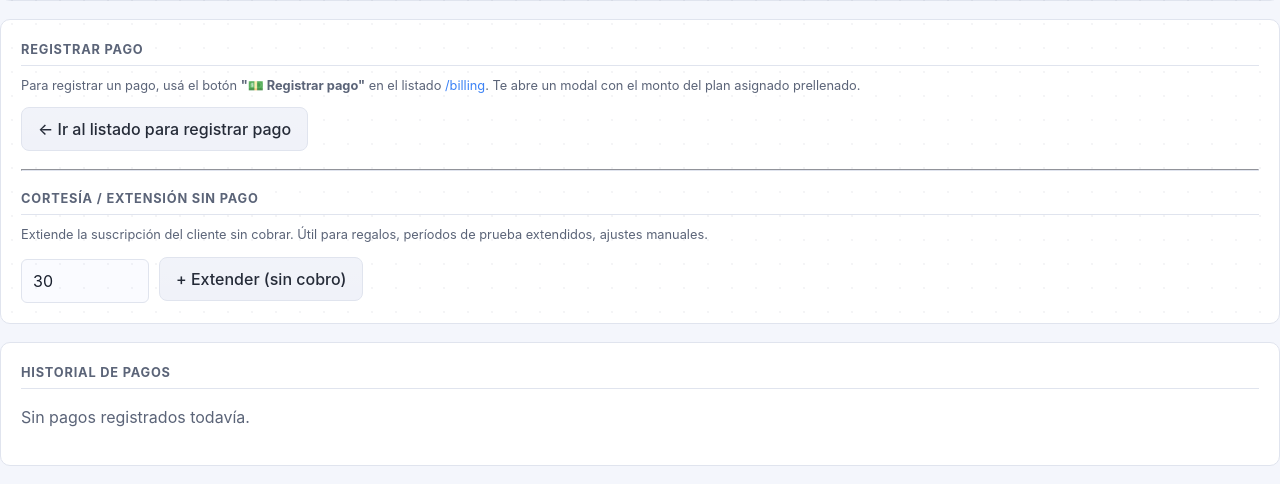
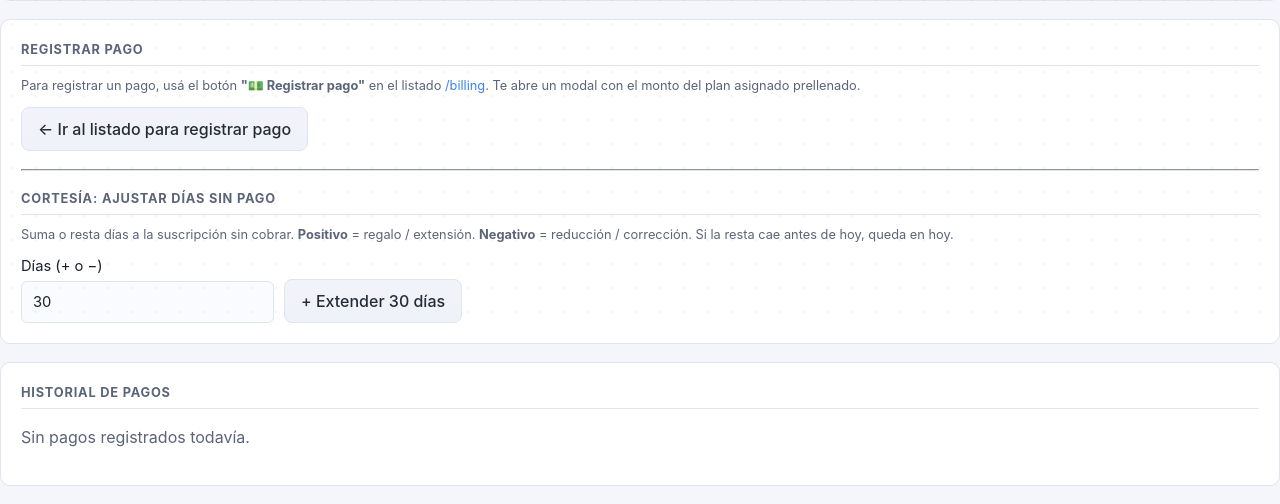
Before and after one commit to mtandazo35/monitor-maat-pro, a FastAPI app: template web/app/templates/billing_detail.html in a window 1280 px wide. Shown: the part 468-972 px from the top of the page. Before the commit the page ends 934 px from the top, so only its background shows below. Run offline with FastAPI, Linux system fonts and the light colour scheme; the template is opened without the code that fills it: most values are stand-ins (such as "Sample title", 1, 10 or a date in 2020); data that the repository does not hold is empty; parts of the project's set-up code (start-up, migrations or seed data) failed here and were passed over; some libraries are stand-ins or nearby versions.

Commit message:
feat(billing): cortesia ahora suma O resta dias (positivo/negativo)
Antes el form 'Cortesia' solo permitia agregar dias (input min='1').
Ahora el campo acepta cualquier numero != 0:
  - Positivo (+30): extiende paid_until 30 dias hacia adelante
  - Negativo (-7): reduce paid_until 7 dias (penalizacion / correccion)
  - Cero: error claro (boton deshabilitado)

Backend (billing_service.register_payment):
- Validacion days>0 cambiada a days!=0
- Logica diferente segun signo:
  * days > 0: paid_until = max(actual, hoy) + days  (no se pierden dias futuros)
  * days < 0: paid_until = (actual o hoy) + days   (resta directa)
- Si la resta cae antes de hoy, se clampea a hoy (no permitimos dejar
  paid_until en una fecha pasada absurda)
- Pagos con monto > 0 NO pueden tener days < 0 (contradiccion)

Endpoint /users/{id}/extend:
- Quitada validacion de min='1'
- Notes auto: 'Extension sin pago' o 'Reduccion manual' segun signo
- Event log diferenciado: payment_extended (info) o payment_reduced (warn)
- Notify al cliente solo cuando se extiende (no le notifica reduccion;
  el admin puede comunicarlo manualmente)
- Flash con texto contextual ('extendida' / 'reducida' + dias absolutos)

UI (billing_detail.html):
- Input number sin min/max, permite negativos
- Boton dinamico con JS:
  * +30 → '+ Extender 30 días' (estilo normal)
  * -7  → '− Reducir 7 días' (clase .warn rojo)
  * 0   → 'Ingresá un número distinto de 0' (deshabilitado)
- Confirm contextual ('extender' o 'reducir' segun signo)
- Texto explicativo actualizado: 'Positivo = regalo, Negativo = correccion'

```diff
--- a/web/app/billing_service.py
+++ b/web/app/billing_service.py
@@ -83,8 +83,15 @@ def register_payment(
     notes: Optional[str] = None,
     registered_by: Optional[dict] = None,
 ) -> dict:
-    """Registra un pago, extiende paid_until = max(actual, hoy) + días.
-    Devuelve el row del pago insertado."""
+    """Registra un pago/ajuste de cortesía.
+
+    - Pagos reales (amount > 0): days debe ser > 0, paid_until = max(actual, hoy) + days
+    - Cortesía positiva (amount = 0, days > 0): igual, extiende
+    - Reducción/penalización (amount = 0, days < 0): paid_until + days (resta).
+      Si la resta cae antes de hoy, se ajusta a hoy (no permitimos paid_until pasado por error).
+
+    Pagos con monto positivo NUNCA pueden reducir días (sería contradictorio).
+    """
     with connect() as con:
         user_row = con.execute(
             "SELECT id, role, paid_until FROM users WHERE id = ?", (user_id,)
@@ -93,10 +100,12 @@ def register_payment(
         raise BillingError("Usuario no encontrado.")
     if user_row["role"] == "admin":
         raise BillingError("Los administradores no requieren pagos.")
-    if days <= 0:
-        raise BillingError("Los días deben ser mayores a 0.")
+    if days == 0:
+        raise BillingError("Los días no pueden ser 0.")
     if amount < 0:
         raise BillingError("El monto no puede ser negativo.")
+    if amount > 0 and days < 0:
+        raise BillingError("Un pago con monto no puede reducir días. Usá cortesía con monto 0.")
 
     today = today_local()
     current = None
@@ -105,8 +114,18 @@ def register_payment(
             current = date.fromisoformat(user_row["paid_until"])
         except ValueError:
             current = None
-    base = current if current and current > today else today
-    new_until = base + timedelta(days=days)
+
+    if days > 0:
+        # Sumar: arranca desde la mayor entre hoy y paid_until actual
+        base = current if current and current > today else today
+        new_until = base + timedelta(days=days)
+    else:
+        # Restar: arranca desde paid_until actual (si no hay, desde hoy)
+        base = current if current else today
+        new_until = base + timedelta(days=days)
+        # No permitimos retroceder más allá de hoy (deja al cliente vencido pero no en absurdo)
+        if new_until < today:
+            new_until = today
 
     with connect() as con:
         cur = con.execute(
--- a/web/app/main.py
+++ b/web/app/main.py
@@ -851,7 +851,10 @@ def user_quick_extend(
     days: str = Form("30"),
     user: dict = Depends(current_admin),
 ):
-    """Extensión rápida sin monto (regalo / cortesía)."""
+    """Cortesía: ajusta paid_until sumando o restando días (positivo o negativo).
+    days > 0 → extiende suscripción (regalo).
+    days < 0 → reduce suscripción (penalización / corrección manual).
+    days = 0 → error."""
     target = usr.get_user(user_id)
     if not target:
         raise HTTPException(404)
@@ -861,9 +864,10 @@ def user_quick_extend(
         _flash(request, "Días inválidos.", "error")
         return RedirectResponse("/billing", status_code=303)
     try:
+        notes = "Extensión sin pago" if days_i > 0 else "Reducción manual"
         payment = billing.register_payment(
             user_id, amount=0.0, days=days_i,
-            method="cortesía", notes="Extensión sin pago",
+            method="cortesía", notes=notes,
             registered_by=user,
         )
     except billing.BillingError as e:
@@ -871,23 +875,28 @@ def user_quick_extend(
         return RedirectResponse("/billing", status_code=303)
 
     fresh = usr.get_user(user_id)
+    accion = "extendida" if days_i > 0 else "reducida"
+    abs_days = abs(days_i)
     events.log(
-        "payment_extended", "user",
+        f"payment_{'extended' if days_i > 0 else 'reduced'}", "user",
         actor=user, target_user=target,
         details=f"días={days_i} cubre_hasta={payment['covers_until']}",
+        severity="warn" if days_i < 0 else "info",
         ip=_client_ip(request),
     )
-    notify.send_user(
-        fresh,
-        f"✅ <b>Cuenta extendida</b>\n\n"
-        f"Tu cuenta queda al día hasta el <b>{payment['covers_until']}</b> "
-        f"({days_i} días de cortesía).",
-        event_key="payment_received",
-    )
+    if days_i > 0:
+        notify.send_user(
+            fresh,
+            f"✅ <b>Cuenta extendida</b>\n\n"
+            f"Tu cuenta queda al día hasta el <b>{payment['covers_until']}</b> "
+            f"({days_i} días de cortesía).",
+            event_key="payment_received",
+        )
+    # Sin notificación al cliente cuando reducimos — admin puede comunicarlo manualmente.
     _flash(
         request,
-        f"Cuenta de '{target['username']}' extendida {days_i} días "
-        f"(hasta {payment['covers_until']}).",
+        f"Cuenta de '{target['username']}' {accion} {abs_days} días "
+        f"(ahora cubre hasta {payment['covers_until']}).",
         "success",
     )
     return RedirectResponse("/billing", status_code=303)
--- a/web/app/templates/billing_detail.html
+++ b/web/app/templates/billing_detail.html
@@ -86,15 +86,57 @@
 
   <hr style="border-color:var(--border);margin:18px 0">
 
-  <h3 class="form-section">Cortesía / extensión sin pago</h3>
+  <h3 class="form-section">Cortesía: ajustar días sin pago</h3>
   <p class="muted small" style="margin:0 0 10px">
-    Extiende la suscripción del cliente sin cobrar. Útil para regalos, períodos de prueba extendidos, ajustes manuales.
+    Suma o resta días a la suscripción sin cobrar. <strong>Positivo</strong> = regalo / extensión.
+    <strong>Negativo</strong> = reducción / corrección. Si la resta cae antes de hoy, queda en hoy.
   </p>
-  <form action="/users/{{ target_id }}/extend" method="post" class="row"
-        onsubmit="return confirm('¿Extender la cuenta de {{ target_username }} sin cobro?')">
-    <input name="days" type="number" min="1" value="30" style="max-width:8em">
-    <button type="submit" class="btn">+ Extender (sin cobro)</button>
+  <form id="cortesia-form" action="/users/{{ target_id }}/extend" method="post"
+        class="row" style="align-items:flex-end;gap:10px;flex-wrap:wrap">
+    <label style="margin:0;min-width:180px">
+      Días (+ o −)
+      <input id="cortesia-days" name="days" type="number" value="30" required
+             oninput="window.MM.updateCortesiaBtn()">
+    </label>
+    <button id="cortesia-btn" type="submit" class="btn"
+            onclick="return window.MM.confirmCortesia()">
+      + Extender 30 días
+    </button>
   </form>
+  <script>
+  window.MM = window.MM || {};
+  MM.updateCortesiaBtn = function() {
+    var inp = document.getElementById('cortesia-days');
+    var btn = document.getElementById('cortesia-btn');
+    if (!inp || !btn) return;
+    var n = parseInt(inp.value, 10);
+    if (isNaN(n) || n === 0) {
+      btn.textContent = 'Ingresá un número distinto de 0';
+      btn.disabled = true;
+      btn.classList.remove('warn');
+      return;
+    }
+    btn.disabled = false;
+    if (n > 0) {
+      btn.textContent = '+ Extender ' + n + ' días';
+      btn.classList.remove('warn');
+    } else {
+      btn.textContent = '− Reducir ' + Math.abs(n) + ' días';
+      btn.classList.add('warn');
+    }
+  };
+  MM.confirmCortesia = function() {
+    var inp = document.getElementById('cortesia-days');
+    var n = parseInt(inp.value, 10);
+    if (isNaN(n) || n === 0) return false;
+    var msg = n > 0
+      ? '¿Extender la cuenta de {{ target_username }} en ' + n + ' días (sin cobro)?'
+      : '¿Reducir la cuenta de {{ target_username }} en ' + Math.abs(n) + ' días?';
+    return confirm(msg);
+  };
+  // Inicializar boton al cargar
+  document.addEventListener('DOMContentLoaded', MM.updateCortesiaBtn);
+  </script>
 </section>
 
 <section id="payments-history-app" class="card" data-user-id="{{ target_id }}" v-cloak>
```
